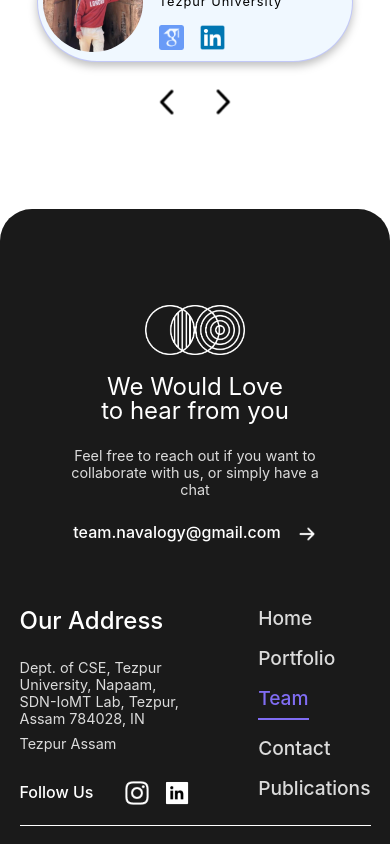
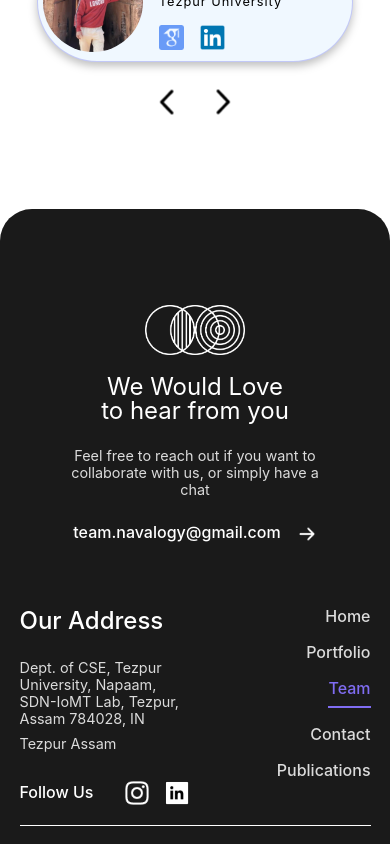
Before and after one commit to ReactersInc/Navalogy-Website-React, a React (Vite) app: page /team in a window 390 px wide. Shown: the part 990-1834 px from the top of the page. Built offline with nearby package versions, Linux system fonts and the light colour scheme; no server answers.

Commit message:
Footer CSS Updated

```diff
--- a/src/components/footer/footer.css
+++ b/src/components/footer/footer.css
@@ -190,13 +190,26 @@
     .info1{
         width: 50%;
     }
-
-
-
 }
 
 @media screen and (max-width : 500px){
     #socialContainer h3{
         font-size: 1rem
     }
+
+    #footerLinks .navLink{
+        font-size: 1rem;
+    }
+
+    #footerLinks{
+        align-items: flex-end;
+    }
+
+
 }
+
+@media screen and (max-width : 370px) {
+    #socialContainer h3{
+        margin: 0;
+    }
+}
```
